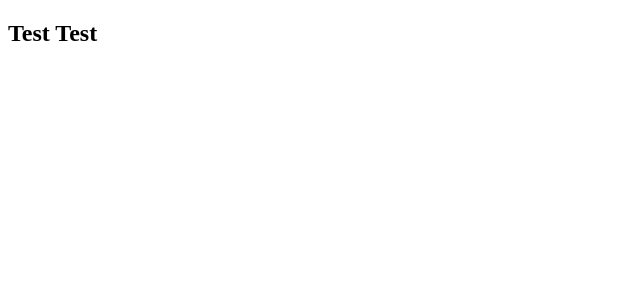
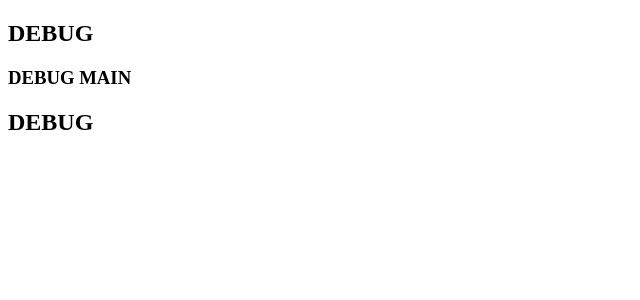
Before and after one commit to Samueletasciotti00/vite-comics, a Vue app: page / in a window 1280 px wide. Shown: the top 300 px of the page, without its empty margins (0-640 px from the left). Built offline with nearby package versions, Linux system fonts and the light colour scheme.

Commit message:
feat: components for the page

```diff
--- a/src/App.vue
+++ b/src/App.vue
@@ -1,10 +1,23 @@
 <script setup>
+// Import component Header
 import AppHeader from './components/AppHeader.vue'
+
+// Import component Main
+import AppMain from './components/AppMain.vue'
+
+// Import component Footer
+import AppFooter from './components/AppFooter.vue'
 </script>
 
 <template>
     <!-- Componente di prova per Header di pagina -->
     <AppHeader />
+
+    <!-- Componente di prova per Main di pagina -->
+    <AppMain />
+
+    <!-- Componente di prova per Footer di pagina -->
+    <AppFooter />
 </template>
 
 <style scoped>
--- /dev/null
+++ b/src/components/AppFooter.vue
@@ -0,0 +1,14 @@
+<!-- Script App -->
+<script>
+    export default {
+        name: 'AppFooter'
+    }
+</script>
+
+<!-- HTML dell app di footer -->
+<template>
+    <!-- Ogetto -->
+    <section>
+        <h1>DEBUG</h1>
+    </section>
+</template>
--- a/src/components/AppHeader.vue
+++ b/src/components/AppHeader.vue
@@ -10,7 +10,7 @@
 <template>
     <!-- Ogetto -->
     <section>
-        <h1>Test Test</h1>
+        <h1>DEBUG</h1>
     </section>
 </template>
 
--- /dev/null
+++ b/src/components/AppMain.vue
@@ -0,0 +1,14 @@
+<!-- Script App -->
+<script>
+    export default {
+        name: 'AppMain'
+    }
+</script>
+
+<!-- HTML del componente Main -->
+<template>
+    <!-- Ogetto -->
+    <section>
+        <h3>DEBUG MAIN</h3>
+    </section>
+</template>
```
